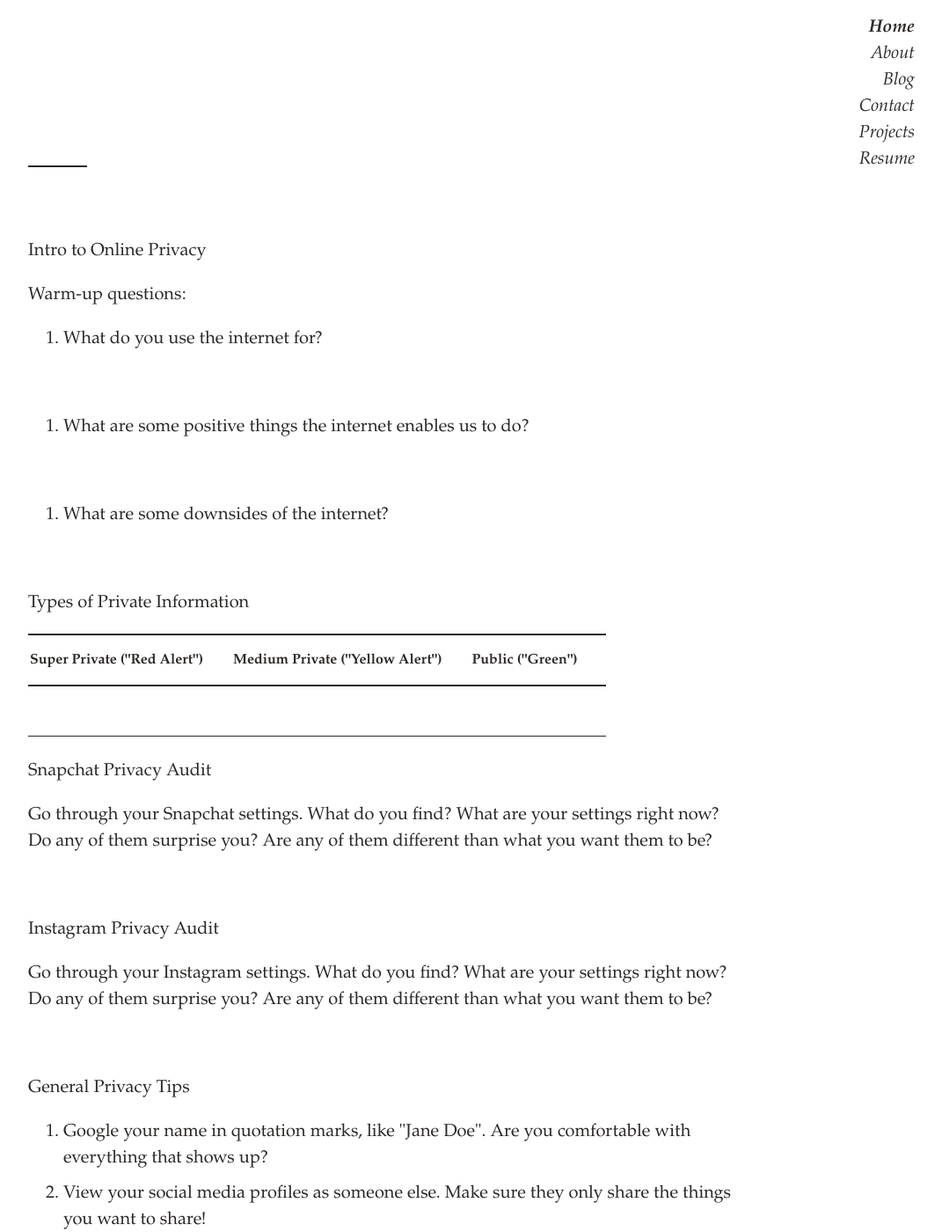
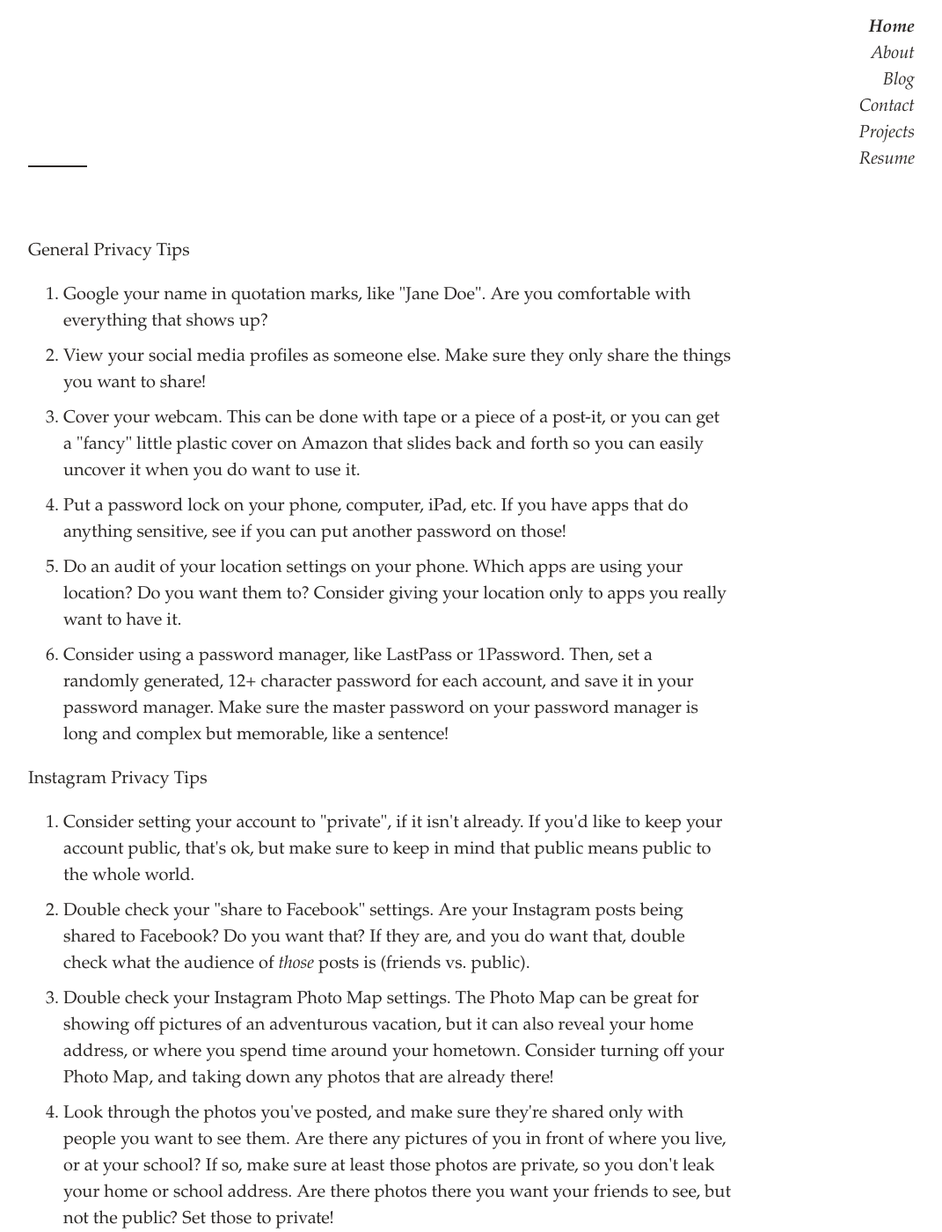
Before and after one commit to gallexi/galantlex.github.io, a Jekyll site: the page built from online-privacy.md, in a window 1280 px wide and 1400 px high. Shown: the whole window at 88% size, without its empty margins (208-1279 px from the left). Built offline with Jekyll 4.4.1, drawn with Linux system fonts in a browser that asks for light colours; our own code applies the rules of GitHub Pages for plain Markdown files.

Commit message:
remove worksheet page

```diff
--- a/online-privacy.md
+++ b/online-privacy.md
@@ -1,56 +1,3 @@
-Intro to Online Privacy
-
-Warm-up questions:
-
-1. What do you use the internet for?
-
-&nbsp;
-&nbsp;
-&nbsp;
-&nbsp;
-&nbsp;
-&nbsp;
-
-
-2. What are some positive things the internet enables us to do?
-
-&nbsp;
-&nbsp;
-&nbsp;
-&nbsp;
-&nbsp;
-&nbsp;
-&nbsp;
-&nbsp;
-
-3. What are some downsides of the internet?
-
-&nbsp;
-&nbsp;
-&nbsp;
-
-
-
-Types of Private Information
-
-| Super Private (&quot;Red Alert&quot;) | Medium Private (&quot;Yellow Alert&quot;) | Public (&quot;Green&quot;) |
-| --- | --- | --- |
-|  &nbsp; |  |   |
-
-Snapchat Privacy Audit
-
-Go through your Snapchat settings. What do you find? What are your settings right now? Do any of them surprise you? Are any of them different than what you want them to be?
-
-&nbsp;
-&nbsp;
-
-Instagram Privacy Audit
-
-Go through your Instagram settings. What do you find? What are your settings right now? Do any of them surprise you? Are any of them different than what you want them to be?
-
-&nbsp;
-&nbsp;
-
 General Privacy Tips
 
 1. Google your name in quotation marks, like &quot;Jane Doe&quot;. Are you comfortable with everything that shows up?
```
